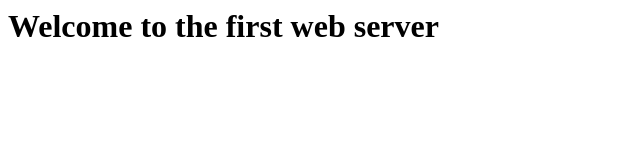
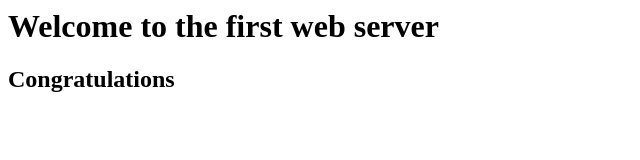
Before and after one commit to SyedaArshia2021/html_webserver, a plain HTML site: page index.html in a window 1280 px wide. Shown: the whole page, without its empty margins (0-640 px from the left). Drawn offline with Linux system fonts and the light colour scheme.

Commit message:
Changed content

```diff
--- a/index.html
+++ b/index.html
@@ -2,5 +2,6 @@
 <title> Jenkins CI/CD Pipeline </title>
 <body>
 <h1> Welcome to the first web server</h1>
+<h2> Congratulations</h2>
 </body>
 </html>
```
